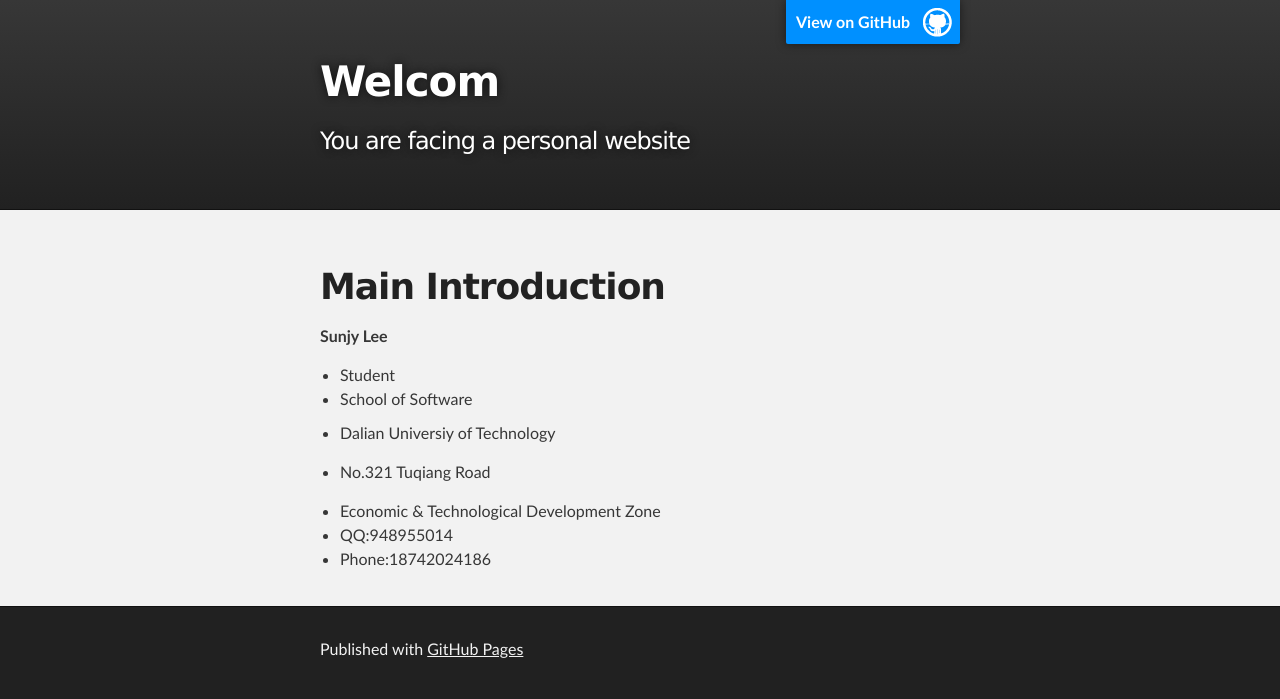
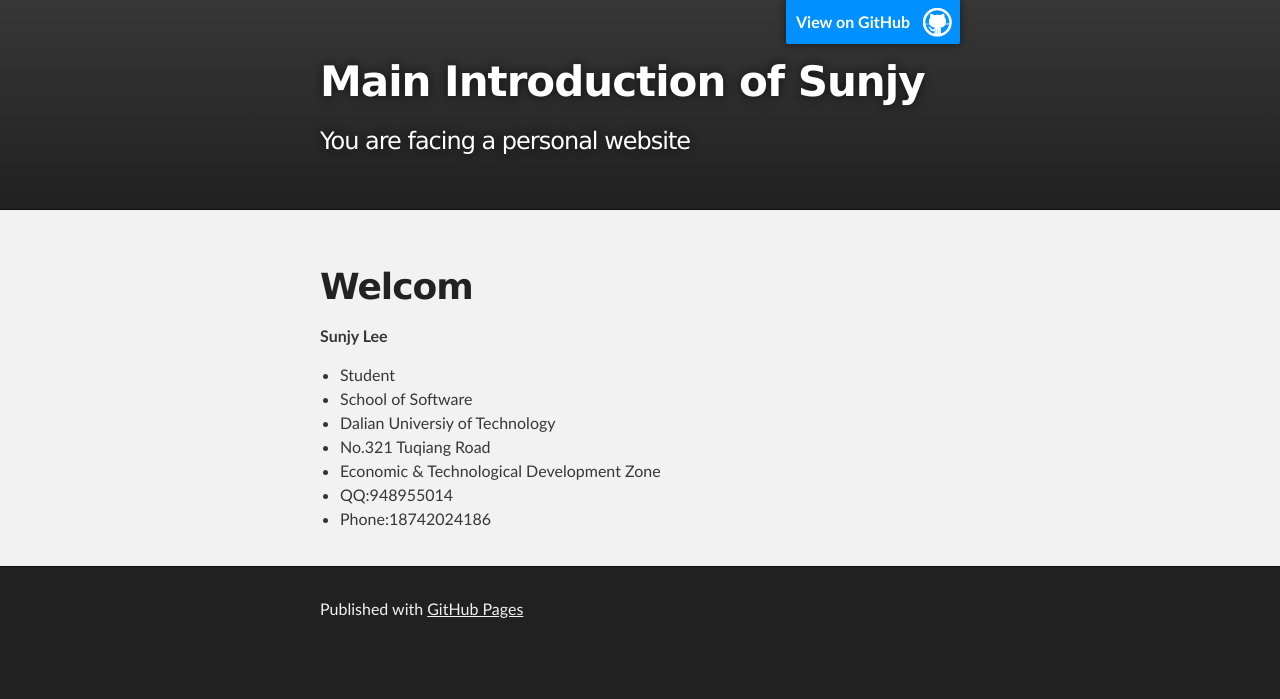
Before and after one commit to Sunjyli/github, a plain HTML site: page index.html in a window 1280 px wide. Drawn offline with Linux system fonts and the light colour scheme.

Commit message:
Replace master branch with page content via GitHub

```diff
--- a/index.html
+++ b/index.html
@@ -4,11 +4,11 @@
   <head>
     <meta charset='utf-8'>
     <meta http-equiv="X-UA-Compatible" content="chrome=1">
-    <meta name="description" content="Welcom : You are facing a personal website">
+    <meta name="description" content="Main Introduction of Sunjy : You are facing a personal website">
 
     <link rel="stylesheet" type="text/css" media="screen" href="stylesheets/stylesheet.css">
 
-    <title>Welcom</title>
+    <title>Main Introduction of Sunjy</title>
   </head>
 
   <body>
@@ -18,7 +18,7 @@
         <header class="inner">
           <a id="forkme_banner" href="https://github.com/Sunjyli">View on GitHub</a>
 
-          <h1 id="project_title">Welcom</h1>
+          <h1 id="project_title">Main Introduction of Sunjy</h1>
           <h2 id="project_tagline">You are facing a personal website</h2>
 
         </header>
@@ -28,16 +28,17 @@
     <div id="main_content_wrap" class="outer">
       <section id="main_content" class="inner">
         <h1>
-<a id="main-introduction" class="anchor" href="#main-introduction" aria-hidden="true"><span aria-hidden="true" class="octicon octicon-link"></span></a>Main Introduction</h1>
+<a id="welcom" class="anchor" href="#welcom" aria-hidden="true"><span aria-hidden="true" class="octicon octicon-link"></span></a>Welcom</h1>
 
 <p><strong>Sunjy Lee</strong></p>
 
 <ul>
-<li>Student</li>
+<li>Student </li>
 <li>School of Software</li>
-<li><p>Dalian Universiy of Technology</p></li>
-<li><p>No.321 Tuqiang Road </p></li>
-<li>Economic &amp; Technological Development Zone </li>
+<li>Dalian Universiy of Technology </li>
+<li>No.321 Tuqiang Road</li>
+<li>Economic &amp; Technological Development Zone<br>
+</li>
 <li>QQ:948955014</li>
 <li>Phone:18742024186</li>
 </ul>
--- a/params.json
+++ b/params.json
@@ -1 +1 @@
-{"name":"Welcom","tagline":"You are facing a personal website","body":"# Main Introduction\r\n**Sunjy Lee**\r\n* Student\r\n* School of Software\r\n* Dalian Universiy of Technology\r\n\r\n* No.321 Tuqiang Road \r\n* Economic & Technological Development Zone \r\n* QQ:948955014\r\n* Phone:18742024186","google":"","note":"Don't delete this file! It's used internally to help with page regeneration."}
+{"name":"Main Introduction of Sunjy","tagline":"You are facing a personal website","body":"# Welcom\r\n\r\n**Sunjy Lee**\r\n* Student \r\n* School of Software\r\n* Dalian Universiy of Technology \r\n* No.321 Tuqiang Road\r\n* Economic & Technological Development Zone  \r\n* QQ:948955014\r\n* Phone:18742024186","google":"","note":"Don't delete this file! It's used internally to help with page regeneration."}
```
